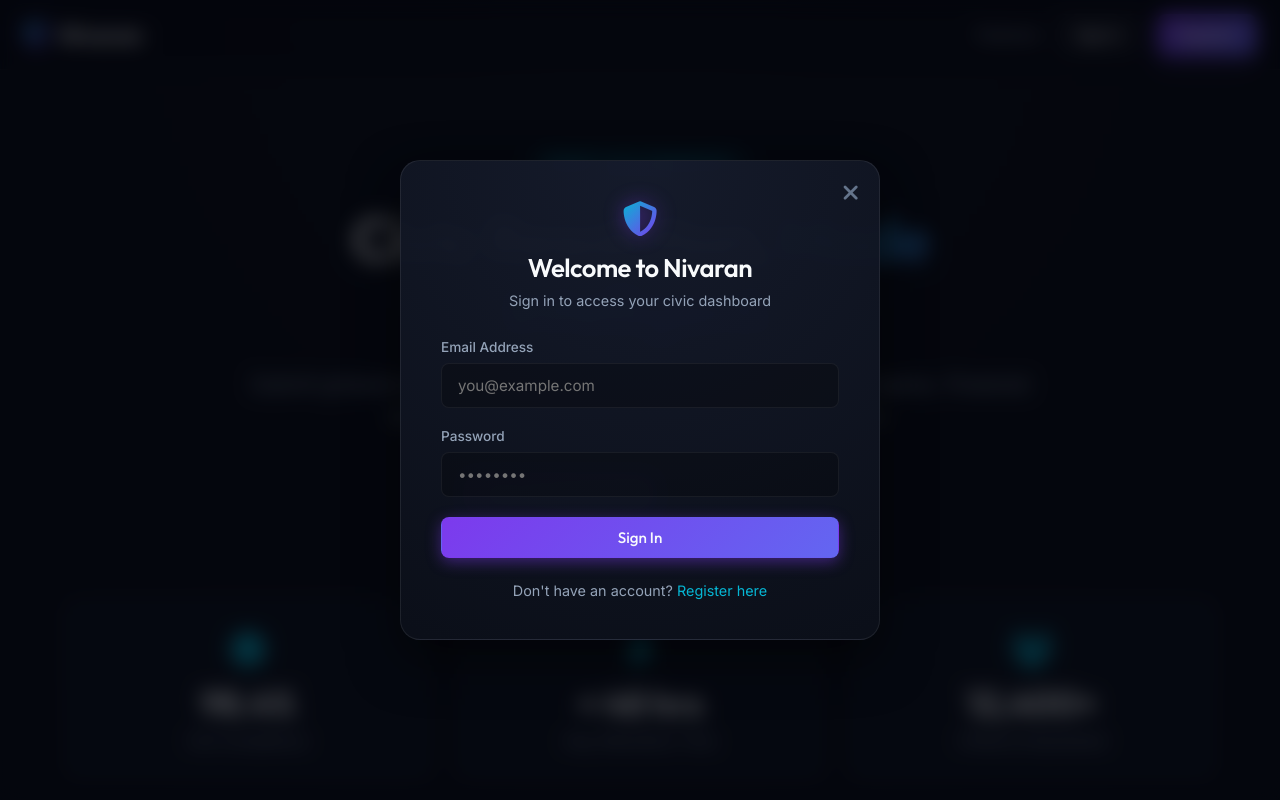
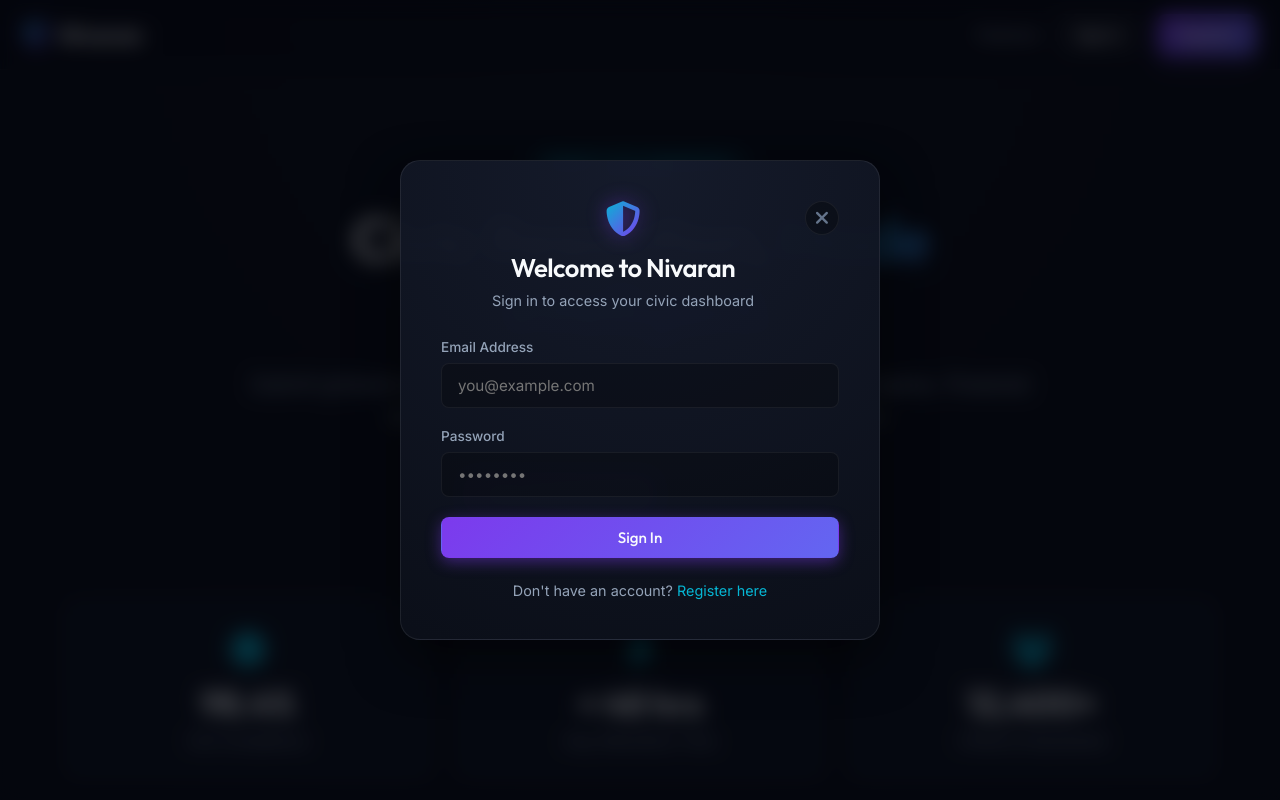
Before and after one commit to shettynandeesh94-cpu/Nivaran, a React (Vite) app in the folder client/: page / in a window 1280 px wide. Both pictures are taken after a click on the button "Sign In". Shown: the top 800 px of the page. Built offline with nearby package versions, Linux system fonts and the light colour scheme.

Commit message:
fix(client): enable smooth vertical scrolling and custom scrollbar for modal dialogs

```diff
--- a/client/src/index.css
+++ b/client/src/index.css
@@ -974,6 +974,7 @@ h1, h2, h3, h4, h5, h6 {
     justify-content: center;
     padding: 20px;
     animation: fadeIn 0.3s ease-out;
+    overflow-y: auto;
 }
 
 .modal-card {
@@ -982,29 +983,59 @@ h1, h2, h3, h4, h5, h6 {
     border-radius: var(--radius-lg);
     width: 100%;
     max-width: 480px;
+    max-height: 90vh;
+    overflow-y: auto;
     padding: 40px;
     position: relative;
     box-shadow: 0 20px 50px rgba(0,0,0,0.5);
     animation: slideUp 0.3s ease-out;
+    margin: auto;
+}
+
+.modal-card::-webkit-scrollbar {
+    width: 6px;
+}
+
+.modal-card::-webkit-scrollbar-track {
+    background: rgba(255, 255, 255, 0.02);
+    border-radius: 4px;
+}
+
+.modal-card::-webkit-scrollbar-thumb {
+    background: rgba(99, 102, 241, 0.4);
+    border-radius: 4px;
+}
+
+.modal-card::-webkit-scrollbar-thumb:hover {
+    background: var(--secondary);
 }
 
 .modal-card.modal-lg {
-    max-width: 800px;
+    max-width: 860px;
 }
 
 .modal-close-btn {
-    position: absolute;
-    right: 20px;
-    top: 20px;
-    background: transparent;
-    border: none;
+    position: sticky;
+    top: 0px;
+    float: right;
+    background: rgba(0, 0, 0, 0.3);
+    border: 1px solid var(--border-color);
     color: var(--text-muted);
-    font-size: 1.4rem;
+    font-size: 1.2rem;
+    width: 34px;
+    height: 34px;
+    border-radius: 50%;
+    display: flex;
+    align-items: center;
+    justify-content: center;
     cursor: pointer;
+    z-index: 15;
     transition: var(--transition);
 }
 .modal-close-btn:hover {
     color: var(--text-primary);
+    background: rgba(239, 68, 68, 0.3);
+    border-color: rgba(239, 68, 68, 0.5);
 }
 
 .modal-header {
```
